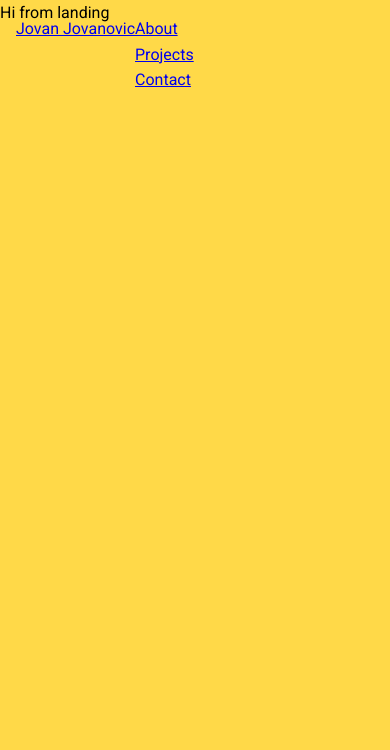
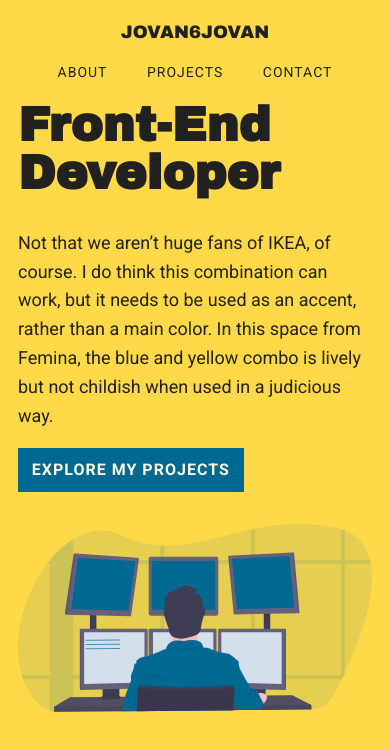
Before and after one commit to jovan6jovan/portfolio-new, a React (Create React App) app: page / in a window 390 px wide. Shown: the top 750 px of the page. Built offline with nearby package versions, Linux system fonts and the light colour scheme.

Commit message:
Header and Landing for mobile done

```diff
--- a/src/components/Header/Header.js
+++ b/src/components/Header/Header.js
@@ -4,17 +4,25 @@ import "./Header.scss";
 
 const Header = () => (
   <header>
-        <Link to="/" className="logo">Jovan Jovanovic</Link>
-        <nav>
-            <ul>
-                <li>
-                    <Link to="/about">About</Link>
+    <Link to="/" className="logo">
+      jovan6jovan
+    </Link>
+    <nav className="nav">
+      <ul className="nav__list">
+        <li className="nav__list-item">
+          <Link to="/about" className="nav__list-item-link">
+            About
+          </Link>
         </li>
-                <li>
-                    <Link to="/projects">Projects</Link>
+        <li className="nav__list-item">
+          <Link to="/projects" className="nav__list-item-link">
+            Projects
+          </Link>
         </li>
-                <li>
-                    <Link to="/contact">Contact</Link>
+        <li className="nav__list-item">
+          <Link to="/contact" className="nav__list-item-link">
+            Contact
+          </Link>
         </li>
       </ul>
     </nav>
--- a/src/components/Header/Header.scss
+++ b/src/components/Header/Header.scss
@@ -1,7 +1,34 @@
+@import "../../styles/variables";
+
 header {
-    position: absolute;
-    padding: 1em;
-    z-index: 9;
-    display: flex;
-    justify-content: space-between;
+  padding: 1em;
+  text-align: center;
+  width: 100%;
 }
+
+.logo {
+  font-family: $headings-font;
+  color: $black-color;
+
+  &:hover {
+    color: $white-color;
+  }
+}
+
+.nav__list {
+  display: flex;
+  justify-content: space-evenly;
+  font-size: 0.875rem;
+  letter-spacing: 1px;
+  margin-top: 1em;
+
+  &-item-link {
+    color: $black-color;
+
+    &:hover {
+      color: $secondary-color;
+      padding-bottom: 0.25em;
+      border-bottom: 1px solid $white-color;
+    }
+  }
+}
--- a/src/components/Landing/Landing.js
+++ b/src/components/Landing/Landing.js
@@ -1,8 +1,26 @@
 import React from "react";
+import { Link } from "react-router-dom";
 import "./Landing.scss";
+import programmer from "../../images/programmer.svg"
 
 const Landing = () => (
-    <div>Hi from landing</div>
+  <main className="landing">
+    <section className="landing__content">
+      <h1 className="landing__title">Front-End Developer</h1>
+      <p className="landing__text">
+        Not that we aren’t huge fans of IKEA, of course. I do think this
+        combination can work, but it needs to be used as an accent, rather than a
+        main color. In this space from Femina, the blue and yellow combo is lively
+        but not childish when used in a judicious way.
+      </p>
+      <Link to="/projects" className="btn btn--blue landing__btn">
+        Explore my projects
+      </Link>
+    </section>
+    <section className="landing__img">
+      <img src={programmer} alt="Programmer illustration" />
+    </section>
+  </main>
 );
 
 export default Landing;
--- a/src/components/Landing/Landing.scss
+++ b/src/components/Landing/Landing.scss
@@ -0,0 +1,15 @@
+@import "../../styles/variables";
+
+.landing {
+  padding: 0 1em;
+
+  &__title {
+    line-height: 1;
+    font-size: 3rem;
+    margin-bottom: 0.66em;
+  }
+
+  &__btn {
+    margin-bottom: 2em;
+  }
+}
--- a/src/containers/App.js
+++ b/src/containers/App.js
@@ -1,4 +1,4 @@
-import React, { useState } from 'react';
+import React from 'react';
 import './App.scss';
 
 import Main from "../components/Routes/Main";
--- a/src/containers/App.scss
+++ b/src/containers/App.scss
@@ -1,8 +1,4 @@
-$primary-color: #ffd948;
-$white-color: #fffade;
-$black-color: #212121;
-$headings-font: 'Archivo Black', sans-serif;
-$body-font: 'Roboto', sans-serif;
+@import "../styles/variables";
 
 *,
 *::before,
@@ -14,7 +10,9 @@ $body-font: 'Roboto', sans-serif;
 
 body {
   background-color: $primary-color;
+  color: $black-color;
   font-family: $body-font;
+  font-size: 1.125rem;
   height: 100%;
   line-height: 1.6;
   // display: none;
@@ -27,8 +25,49 @@ h4,
 h5,
 h6 {
   font-family: $headings-font;
+  margin-bottom: 1em;
+}
+
+p {
+  margin-bottom: 1em;
 }
 
 ul {
   list-style-type: none;
 }
+
+a {
+  text-decoration: none;
+  text-transform: uppercase;
+}
+
+img {
+  max-width: 100%;
+  height: auto;
+}
+
+::selection {
+  background-color: $secondary-color;
+  color: $white-color;
+}
+
+.btn {
+  display: inline-block;
+  cursor: pointer;
+  font-size: 1rem;
+  font-weight: bold;
+  // za desktop: padding: 1em 1.77em;
+  padding: 0.5em 0.8em;
+  letter-spacing: 1px;
+}
+
+.btn--blue {
+  border: 1px solid $secondary-color;
+  background-color: $secondary-color;
+  color: $white-color;
+
+  &:hover {
+    background-color: $white-color;
+    color: $secondary-color;
+  }
+}
--- /dev/null
+++ b/src/styles/_variables.scss
@@ -0,0 +1,6 @@
+$primary-color: #ffd948;
+$secondary-color: #006992;
+$white-color: #fffade;
+$black-color: #212121;
+$headings-font: "Archivo Black", sans-serif;
+$body-font: "Roboto", sans-serif;
```
Also changed, not shown: src/images/programmer.svg (added). Lines whose indentation alone changed are shown as unchanged.
